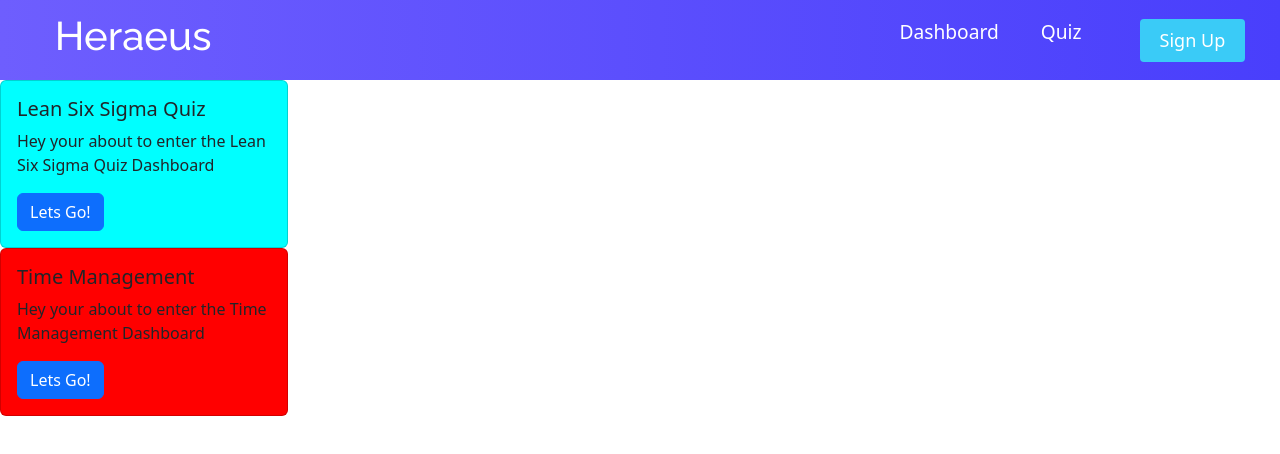
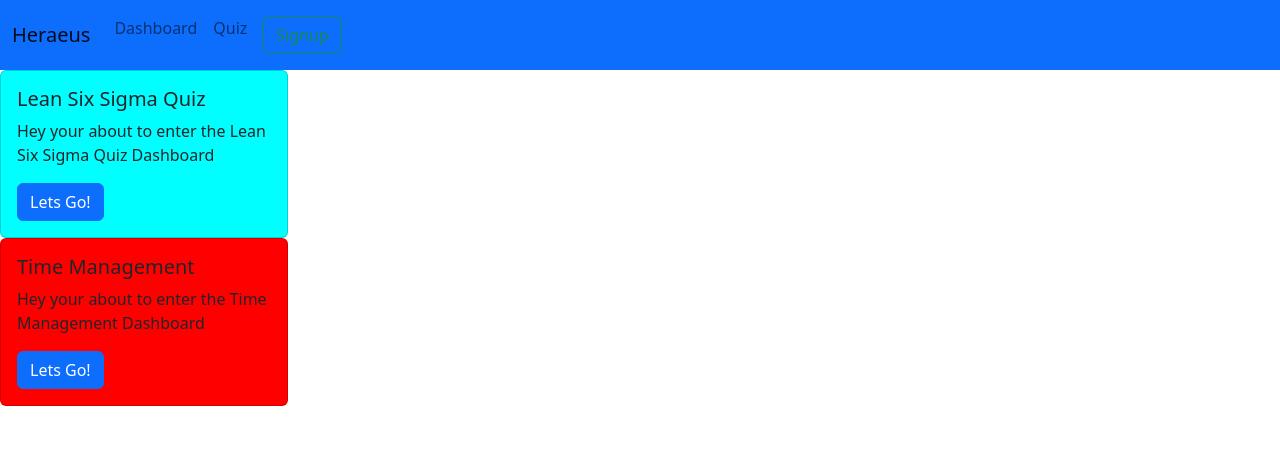
Before and after one commit to clairemurphy288/Training-Website, a React (Create React App) app: page /dashboard in a window 1280 px wide. Shown: the top 454 px of the page. Built offline with nearby package versions, Linux system fonts and the light colour scheme; a web font is replaced by a local one.

Commit message:
currentstuff

```diff
--- a/src/components/quiz/navbar/quiznavbar.js
+++ b/src/components/quiz/navbar/quiznavbar.js
@@ -1,40 +1,27 @@
-import React, { Component } from "react";
-import { MenuItems } from "./MenuItems";
-import { Button } from "./button";
-import './quiznavbar.css';
-<svg xmlns="http://www.w3.org/2000/svg" width="16" height="16" fill="currentColor" class="bi bi-list" viewBox="0 0 16 16">
-  <path fill-rule="evenodd" d="M2.5 12a.5.5 0 0 1 .5-.5h10a.5.5 0 0 1 0 1H3a.5.5 0 0 1-.5-.5zm0-4a.5.5 0 0 1 .5-.5h10a.5.5 0 0 1 0 1H3a.5.5 0 0 1-.5-.5zm0-4a.5.5 0 0 1 .5-.5h10a.5.5 0 0 1 0 1H3a.5.5 0 0 1-.5-.5z"/>
-</svg>
-
-class Quiznavbar extends Component {
-    state = { clicked: false }
-
-    handleClick = () => {
-        this.setState({ clicked: !this.state.clicked})
-    }
-
-    render() {
-        return(
-            <nav className="NavbarItems">
-                <h1 className="navbar-logo">Heraeus</h1>
-                <div className="menu-icon" onClick={this.handleClick}>
-                    <i className={this.state.clicked ? 'bi bi-x' : 'bi bi-list'}></i>
-                </div>
-                <ul className={this.state.clicked ? 'nav-menu active' : 'nav-menu'}>
-                    {MenuItems.map((item, index) => {
-                        return (
-                            <li key={index}>
-                                <a className={item.cName} href={item.url}>
-                                    {item.title}
-                                </a>
-                            </li>
-                        )
-                    })}
-                </ul>
-                <Button>Sign Up</Button>
-            </nav>
-        )
-    }
+import {Link} from 'react-router-dom';
+export default function NavBar(props) {
+    return(
+    <nav class="navbar navbar-expand-lg bg-primary">
+    <div class="container-fluid">
+    <Link className="nav-link active"  to="/dashboard">
+      <a class="navbar-brand" href="#">Heraeus</a>
+    </Link>
+      <button class="navbar-toggler" type="button" data-bs-toggle="collapse" data-bs-target="#navbarNav" aria-controls="navbarNav" aria-expanded="false" aria-label="Toggle navigation">
+        <span class="navbar-toggler-icon"></span>
+      </button>
+      <div class="collapse navbar-collapse" id="navbarNav">
+        <ul class="navbar-nav">
+          <li class="nav-item">
+            <Link className="nav-link" to="/dashboard">Dashboard</Link>
+          </li>
+          <li class="nav-item">
+            <Link className="nav-link" to="/dashboard">Quiz</Link>
+          </li>
+          <li>
+          <Link className="nav-link" to="/"><button class="btn btn-outline-success" type="button">Signup</button></Link>
+          </li>
+        </ul>
+      </div>
+    </div>
+  </nav>)
 }
-
-export default Quiznavbar
--- a/src/components/quiz/quiz.js
+++ b/src/components/quiz/quiz.js
@@ -2,6 +2,7 @@
 import axios from 'axios';
 import { Link } from 'react-router-dom';
 import { Button } from 'react-bootstrap';
+import Navbar from "./navbar/quiznavbar";
 import 'bootstrap/dist/css/bootstrap.min.css';
 
 export default class Quiz extends Component {
@@ -50,15 +51,18 @@
         const titles = this.state.quizObjectData[1];
         const items = titles.map((object, index) => <option value={index}>{object.name}</option>)
         return (
-                <form>
-                <select className="form-select" value={this.state.selected} onChange={this._handleChange}>
-                    {items}
-                </select>
-                <input className="text" onChange={this.setSize}></input>
                 <div>
-                    <Link to="/questions" state={{quiz: this.state.quizObjectData[1][this.state.selected], size: this.state.size}}><Button variant="primary" type="submit">SUBMIT</Button></Link>
+                    <Navbar />
+                    <div >
+                        <select className="form-select" value={this.state.selected} onChange={this._handleChange}>
+                            {items}
+                        </select>
+                        <input className="text" onChange={this.setSize}></input>
+                        <div>
+                            <Link to="/questions" state={{quiz: this.state.quizObjectData[1][this.state.selected], size: this.state.size}}><Button variant="primary" type="submit">SUBMIT</Button></Link>
+                        </div>
+                    </div>
                 </div>
-                </form>
         );
     }
 }
--- a/src/components/quiz/signin.js
+++ b/src/components/quiz/signin.js
@@ -12,11 +12,13 @@
          this.state = {
             username: "",
             password: "",
-            validSignin: false
+            validSignin: false,
+            passwordVisibility: "password"
          }
          this.onChangeUsername = this.onChangeUsername.bind(this);
         this.onChangePassword = this.onChangePassword.bind(this);
         this.onSubmit = this.onSubmit.bind(this);
+        this.changeIcon = this.changeIcon.bind(this);
 
     }
 
@@ -53,6 +55,11 @@
         });
     }
 
+    changeIcon(e) {
+        e.currentTarget.classList.toggle("bi-eye-slash");
+        e.currentTarget.classList.toggle("bi-eye");
+        this.state.passwordVisibility === "password" ? this.setState({passwordVisibility: "text"}) : this.setState({passwordVisibility: "password"})
+    }
 
     componentDidMount() {
         this.setState({
@@ -78,8 +85,8 @@
                             <div className="sign-in-field">
                                 <p>
                                     <label htmlFor="exampleInputPassword1" className="sign-in-form-label">PASSWORD</label>
-                                    <input value={this.state.password} onChange={this.onChangePassword}  type="password" className="sign-in-form-control" id="exampleInputPassword1"></input>
-                                    <i class="bi bi-eye-slash" id="toggle-icon"></i>
+                                    <input value={this.state.password} onChange={this.onChangePassword}  type={this.state.passwordVisibility} className="sign-in-form-control" id="exampleInputPassword1"></input>
+                                    <i onClick={this.changeIcon} class="bi bi-eye-slash" id="toggle-icon"></i>
                                 </p>
                             </div>
                         <button type="submit" className="sign-in-btn-sub">login</button>
```
